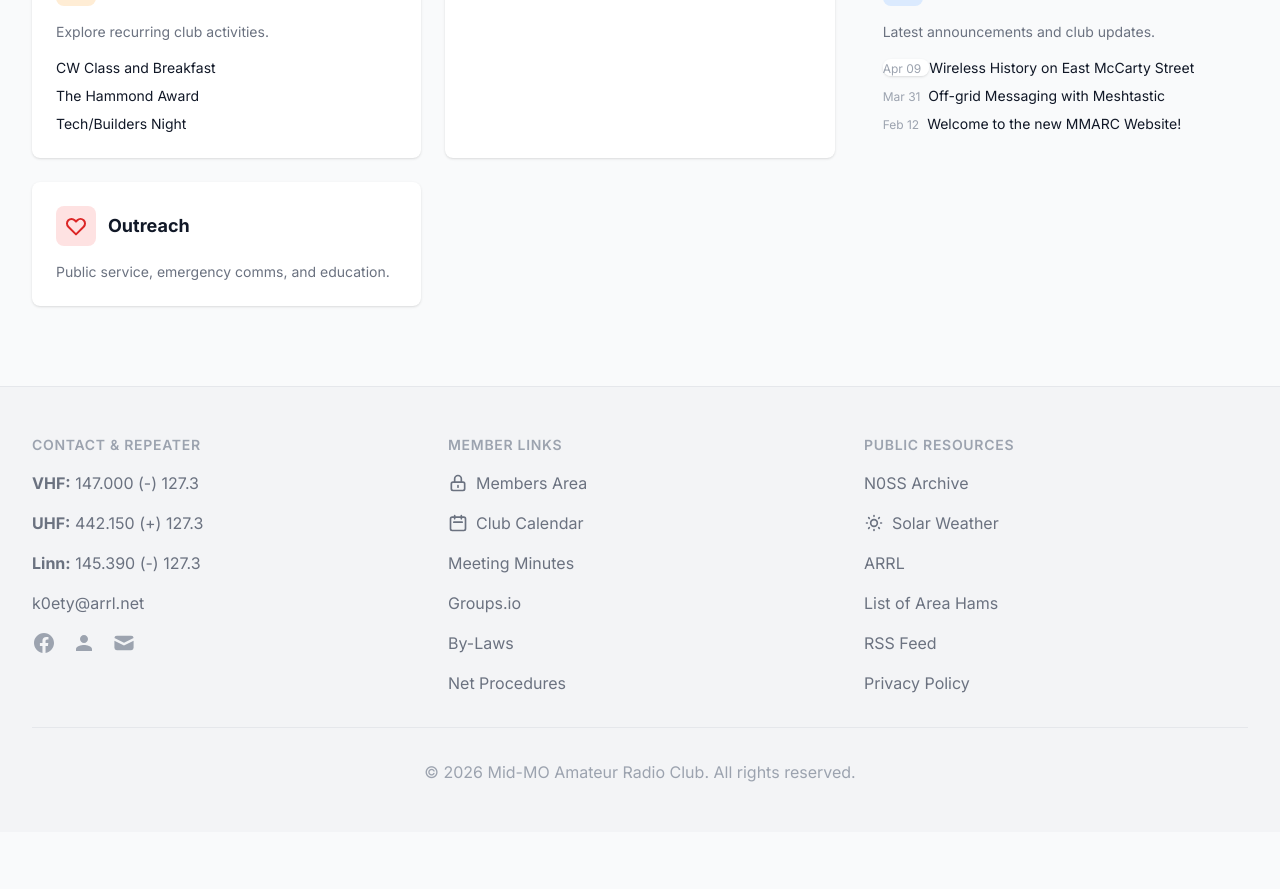
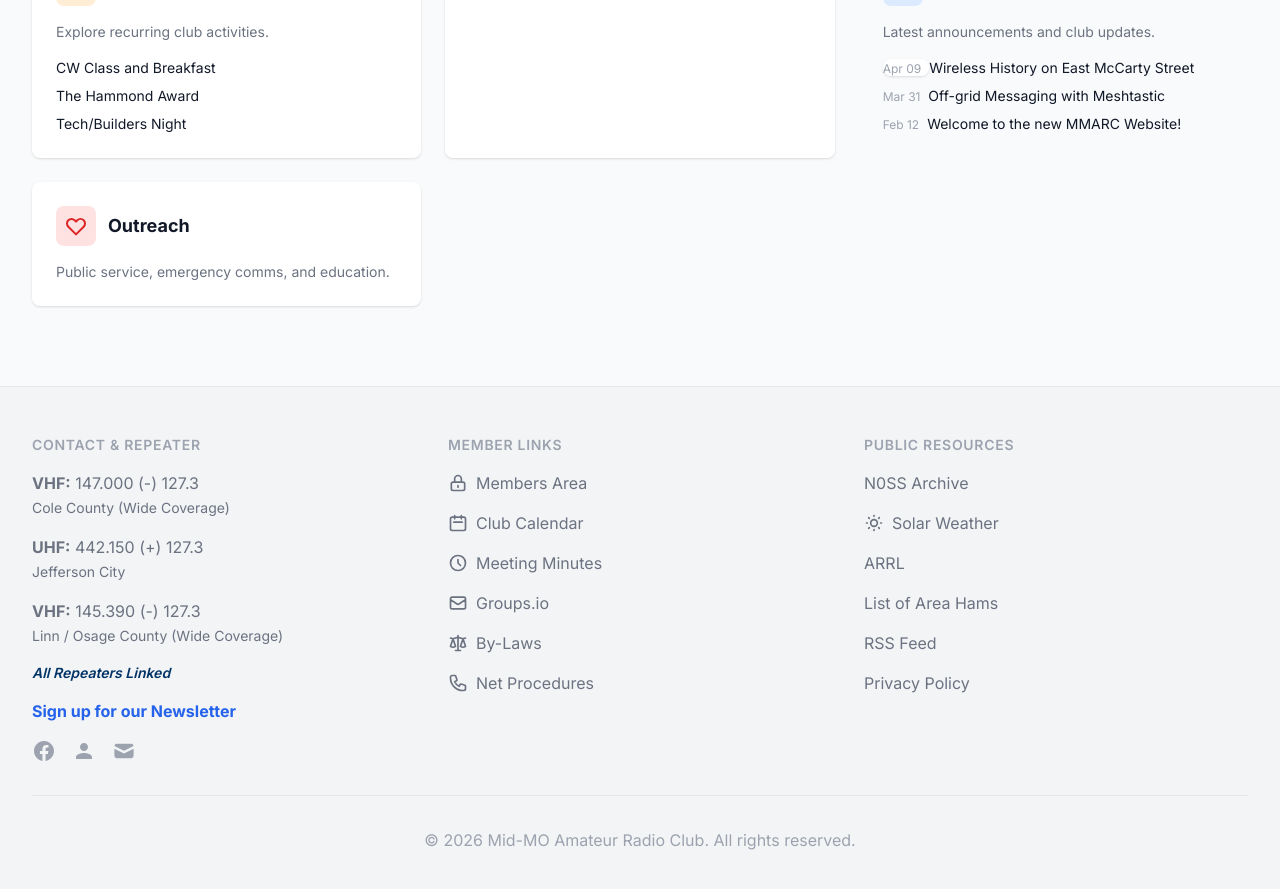
Before and after one commit to kspillane/mmarc-website, a Jekyll site: the page built from index.md, in a window 1280 px wide and 900 px high, scrolled down 900 px. Shown: the top 889 px of the window. Built offline with Jekyll 4.4.1, drawn with Linux system fonts in a browser that asks for light colours; nearby versions of some CDN libraries; before the commit the page ends 1732 px from its top, so only the background shows below that.

Commit message:
feat: update repeater information and add icon styling to footer navigation links

```diff
--- a/_includes/footer.html
+++ b/_includes/footer.html
@@ -8,23 +8,28 @@
                 <ul class="mt-4 space-y-4">
                     <li>
                         <p class="text-base text-gray-500 dark:text-gray-400">
-                            <strong>VHF:</strong> 147.000 (-) 127.3
+                            <strong>VHF:</strong> 147.000 (-) 127.3 <br><span class="text-sm">Cole County (Wide Coverage)</span>
                         </p>
                     </li>
                     <li>
                         <p class="text-base text-gray-500 dark:text-gray-400">
-                            <strong>UHF:</strong> 442.150 (+) 127.3
+                            <strong>UHF:</strong> 442.150 (+) 127.3 <br><span class="text-sm">Jefferson City</span>
                         </p>
                     </li>
                     <li>
                         <p class="text-base text-gray-500 dark:text-gray-400">
-                            <strong>Linn:</strong> 145.390 (-) 127.3
+                            <strong>VHF:</strong> 145.390 (-) 127.3 <br><span class="text-sm">Linn / Osage County (Wide Coverage)</span>
                         </p>
                     </li>
                     <li>
-                        <a href="mailto:{{ site.email }}"
-                            class="text-base text-gray-500 dark:text-gray-400 hover:text-brand-800">
-                            {{ site.email }}
+                        <p class="text-sm font-semibold text-brand-800 dark:text-brand-400 italic">
+                            All Repeaters Linked
+                        </p>
+                    </li>
+                    <li>
+                        <a href="#"
+                            class="text-base font-bold text-blue-600 dark:text-blue-400 hover:text-blue-800 dark:hover:text-blue-300">
+                            Sign up for our Newsletter
                         </a>
                     </li>
                     <li>
@@ -81,18 +86,42 @@
                             Club Calendar
                         </a>
                     </li>
-                    <li><a href="{{ '/minutes/' | relative_url }}"
-                            class="text-base text-gray-500 dark:text-gray-400 hover:text-brand-800 dark:hover:text-brand-400">Meeting
-                            Minutes</a></li>
-                    <li><a href="https://groups.io/g/MMARC-JeffCity"
-                            class="text-base text-gray-500 dark:text-gray-400 hover:text-brand-800 dark:hover:text-brand-400">Groups.io</a>
+                    <li>
+                        <a href="{{ '/minutes/' | relative_url }}"
+                            class="flex items-center text-base text-gray-500 dark:text-gray-400 hover:text-brand-800 dark:hover:text-brand-400">
+                            <svg class="h-5 w-5 mr-2" fill="none" viewBox="0 0 24 24" stroke="currentColor" aria-hidden="true">
+                                <path stroke-linecap="round" stroke-linejoin="round" stroke-width="2" d="M12 8v4l3 3m6-3a9 9 0 11-18 0 9 9 0 0118 0z" />
+                            </svg>
+                            Meeting Minutes
+                        </a>
                     </li>
-                    <li><a href="{{ '/assets/documents/MMARC_By-Laws_12-14-13.pdf' | relative_url }}"
-                            class="text-base text-gray-500 dark:text-gray-400 hover:text-brand-800 dark:hover:text-brand-400">By-Laws</a>
+                    <li>
+                        <a href="https://groups.io/g/MMARC-JeffCity"
+                            class="flex items-center text-base text-gray-500 dark:text-gray-400 hover:text-brand-800 dark:hover:text-brand-400">
+                            <svg class="h-5 w-5 mr-2" fill="none" viewBox="0 0 24 24" stroke="currentColor" aria-hidden="true">
+                                <path stroke-linecap="round" stroke-linejoin="round" stroke-width="2" d="M3 8l7.89 5.26a2 2 0 002.22 0L21 8M5 19h14a2 2 0 002-2V7a2 2 0 00-2-2H5a2 2 0 00-2 2v10a2 2 0 002 2z" />
+                            </svg>
+                            Groups.io
+                        </a>
                     </li>
-                    <li><a href="{{ '/assets/documents/NetProcedures_Aug_15_2022.pdf' | relative_url }}"
-                            class="text-base text-gray-500 dark:text-gray-400 hover:text-brand-800 dark:hover:text-brand-400">Net
-                            Procedures</a></li>
+                    <li>
+                        <a href="{{ '/assets/documents/MMARC_By-Laws_12-14-13.pdf' | relative_url }}"
+                            class="flex items-center text-base text-gray-500 dark:text-gray-400 hover:text-brand-800 dark:hover:text-brand-400">
+                            <svg class="h-5 w-5 mr-2" fill="none" viewBox="0 0 24 24" stroke="currentColor" aria-hidden="true">
+                                <path stroke-linecap="round" stroke-linejoin="round" stroke-width="2" d="M3 6l3 1m0 0l-3 9a5.002 5.002 0 006.001 0M6 7l3 9M6 7l6-2m6 2l3-1m-3 1l-3 9a5.002 5.002 0 006.001 0M18 7l3 9m-3-9l-6-2m0-2v2m0 16V5m0 16H9m3 0h3" />
+                            </svg>
+                            By-Laws
+                        </a>
+                    </li>
+                    <li>
+                        <a href="{{ '/assets/documents/NetProcedures_Aug_15_2022.pdf' | relative_url }}"
+                            class="flex items-center text-base text-gray-500 dark:text-gray-400 hover:text-brand-800 dark:hover:text-brand-400">
+                            <svg class="h-5 w-5 mr-2" fill="none" viewBox="0 0 24 24" stroke="currentColor" aria-hidden="true">
+                                <path stroke-linecap="round" stroke-linejoin="round" stroke-width="2" d="M3 5a2 2 0 012-2h3.28a1 1 0 01.948.684l1.498 4.493a1 1 0 01-.502 1.21l-2.257 1.13a11.042 11.042 0 005.516 5.516l1.13-2.257a1 1 0 011.21-.502l4.493 1.498a1 1 0 01.684.949V19a2 2 0 01-2 2h-1C9.716 21 3 14.284 3 6V5z" />
+                            </svg>
+                            Net Procedures
+                        </a>
+                    </li>
                 </ul>
             </div>
 
```
